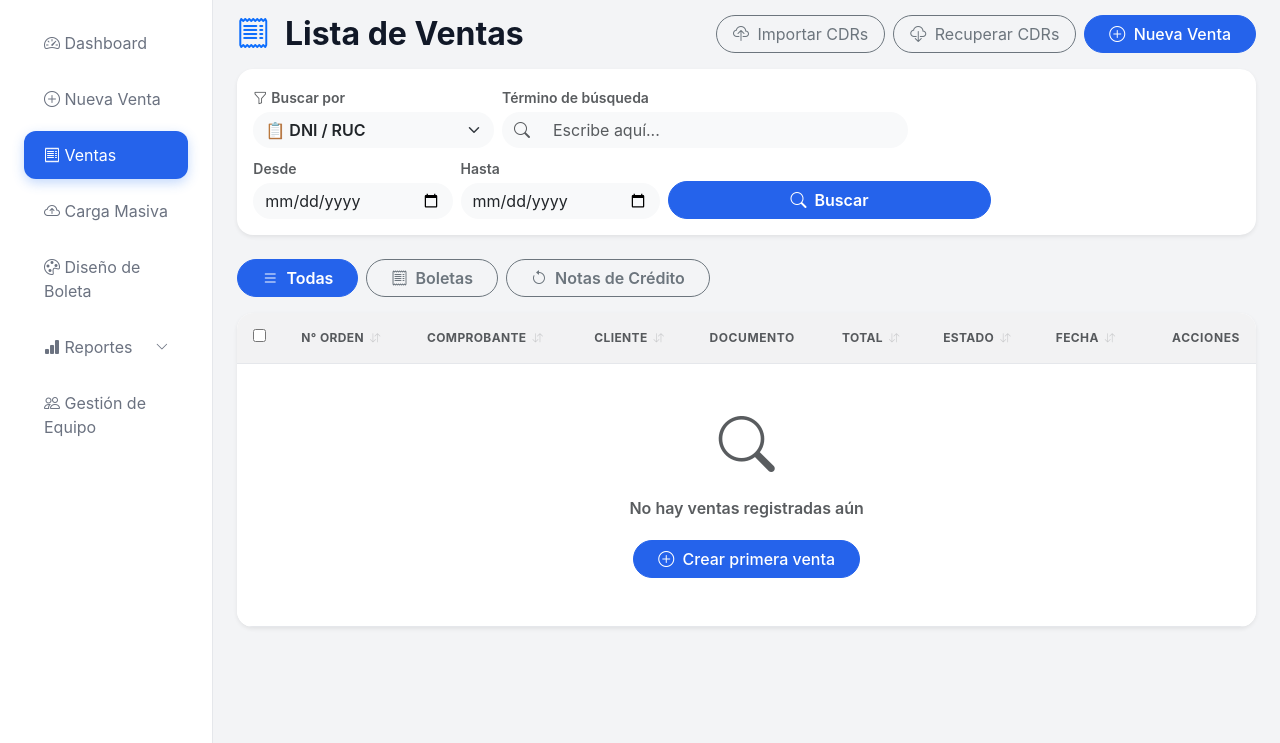
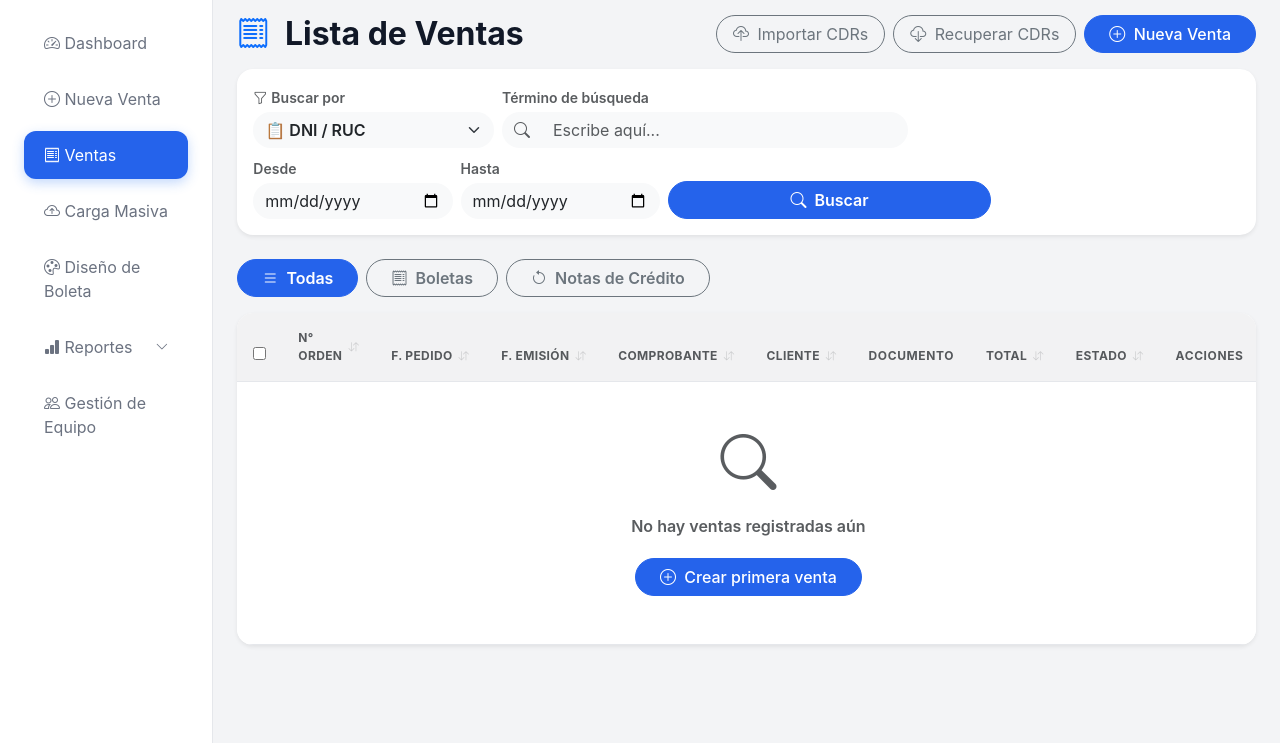
Before and after one commit to mickstmt/MiPSE, a Flask app: page /ventas in a window 1280 px wide. Shown: the part 58-801 px from the top of the page. Run offline with Flask 3, Linux system fonts and the light colour scheme; the visitor is signed in with stand-in values (Sample User, id 1); data that the repository does not hold is empty; some libraries are stand-ins or nearby versions.

Commit message:
feat: show both fecha_pedido and fecha_emision columns in ventas list
- Add F. Pedido and F. Emision columns after N. Orden (remove old single Fecha column)
- POS ventas without fecha_pedido show dash in F. Pedido column
- Add id attrs to fecha_desde/fecha_hasta inputs for JS access
- Auto-fill Hasta date when Desde is selected (only if Hasta is empty)
- Update results summary label from 'Fechas:' to 'F. Emision:'
- Add fecha_pedido to sort_map in ventas_list() to allow sorting by that column

Co-Authored-By: Claude Sonnet 4.6 <noreply@anthropic.com>

```diff
--- a/app.py
+++ b/app.py
@@ -544,11 +544,12 @@ def ventas_list():
 
     # Ordenamiento dinámico
     sort_map = {
-        'orden':       Venta.numero_orden,
-        'comprobante': Venta.numero_completo,
-        'cliente':     Cliente.nombres,
-        'total':       Venta.total,
-        'estado':      Venta.estado,
+        'orden':        Venta.numero_orden,
+        'comprobante':  Venta.numero_completo,
+        'cliente':      Cliente.nombres,
+        'total':        Venta.total,
+        'estado':       Venta.estado,
+        'fecha_pedido': Venta.fecha_pedido,
     }
     if sort == 'fecha':
         query = query.order_by(Venta.fecha_emision.asc() if sort_dir == 'asc' else Venta.fecha_emision.desc())
--- a/templates/ventas_list.html
+++ b/templates/ventas_list.html
@@ -61,12 +61,12 @@
                     %}style="display:none" {% endif %}>
                     <div class="flex-fill">
                         <label class="form-label text-muted small fw-semibold mb-1">Desde</label>
-                        <input type="date" class="form-control border-0 bg-light rounded-pill" name="fecha_desde"
+                        <input type="date" class="form-control border-0 bg-light rounded-pill" name="fecha_desde" id="fecha_desde"
                             value="{{ fecha_desde }}">
                     </div>
                     <div class="flex-fill">
                         <label class="form-label text-muted small fw-semibold mb-1">Hasta</label>
-                        <input type="date" class="form-control border-0 bg-light rounded-pill" name="fecha_hasta"
+                        <input type="date" class="form-control border-0 bg-light rounded-pill" name="fecha_hasta" id="fecha_hasta"
                             value="{{ fecha_hasta }}">
                     </div>
                 </div>
@@ -97,7 +97,7 @@
                 {% if q %}<span class="text-muted small">Búsqueda: <strong>"{{ q }}"</strong></span>{% endif %}
                 {% if fecha_desde or fecha_hasta %}
                 <span class="text-muted small">
-                    Fechas: <strong>{{ fecha_desde or '...' }}</strong> → <strong>{{ fecha_hasta or 'hoy' }}</strong>
+                    F. Emisión: <strong>{{ fecha_desde or '...' }}</strong> → <strong>{{ fecha_hasta or 'hoy' }}</strong>
                 </span>
                 {% endif %}
             </div>
@@ -190,12 +190,13 @@
                             <input type="checkbox" id="select-all" class="big-check" onchange="toggleSelectAll(this)">
                         </th>
                         {{ sort_th('N° Orden', 'orden') }}
+                        {{ sort_th('F. Pedido', 'fecha_pedido', 'text-nowrap') }}
+                        {{ sort_th('F. Emisión', 'fecha', 'text-nowrap') }}
                         {{ sort_th('Comprobante', 'comprobante') }}
                         {{ sort_th('Cliente', 'cliente') }}
                         <th class="py-3 text-muted small text-uppercase">Documento</th>
                         {{ sort_th('Total', 'total') }}
                         {{ sort_th('Estado', 'estado') }}
-                        {{ sort_th('Fecha', 'fecha') }}
                         <th class="pe-3 py-3 text-muted small text-uppercase text-end">Acciones</th>
                     </tr>
                 </thead>
@@ -216,6 +217,16 @@
                             {% else %}
                             <span class="text-muted">—</span>
                             {% endif %}
+                        </td>
+                        <td class="small text-muted text-nowrap">
+                            {% if venta.fecha_pedido %}
+                                {{ venta.fecha_pedido.strftime('%d/%m/%Y') }}
+                            {% else %}
+                                <span class="opacity-50">—</span>
+                            {% endif %}
+                        </td>
+                        <td class="small text-muted text-nowrap">
+                            {{ venta.fecha_emision.strftime('%d/%m/%Y %H:%M') }}
                         </td>
                         <td>
                             <span class="fw-bold">{{ venta.numero_completo }}</span>
@@ -241,7 +252,6 @@
                             {% elif venta.estado == 'RECHAZADO' %}
                             <span class="badge bg-danger-subtle text-danger rounded-pill px-2">Rechazado</span>
                             {% endif %}
-                        <td class="small text-muted">{{ venta.fecha_emision.strftime('%d/%m/%Y %H:%M') }}</td>
                         <td class="pe-3 text-end">
                             <div class="btn-group btn-group-sm">
                                 <a href="{{ url_for('ver_venta', venta_id=venta.id) }}"
@@ -423,6 +433,14 @@
             document.getElementById('campo-busqueda').focus();
         }
     }
+
+    // Auto-fill fecha "Hasta" al seleccionar "Desde" (solo si Hasta está vacío)
+    document.getElementById('fecha_desde').addEventListener('change', function () {
+        const hasta = document.getElementById('fecha_hasta');
+        if (hasta && !hasta.value) {
+            hasta.value = this.value;
+        }
+    });
 
     // Actualizar placeholder según el tipo de filtro
     document.getElementById('tipo_filtro').addEventListener('change', function () {
```
